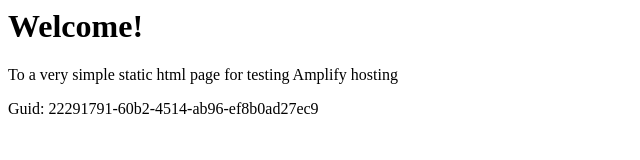
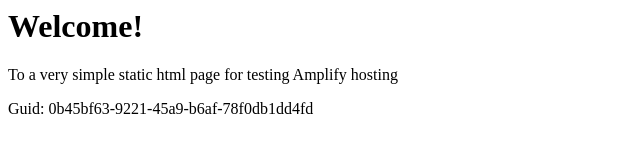
Before and after one commit to aws-aemilia-sfo/Github-PR-Commit-Integration-Test-DoNotTouch-GitHubWebhookPushCanaryTest-v1-preprod-us-west-1, a website: page src/index.html in a window 1280 px wide. Shown: the full height of the page, 0-640 px from the left. Drawn offline with Linux system fonts and the light colour scheme.

Commit message:
commit from integ tests

```diff
--- a/src/index.html
+++ b/src/index.html
@@ -12,6 +12,6 @@
 <body>
     <h1>Welcome!</h1>
     <p>To a very simple static html page for testing Amplify hosting</p>
-    <p>Guid: 22291791-60b2-4514-ab96-ef8b0ad27ec9</p></body>
+    <p>Guid: 0b45bf63-9221-45a9-b6af-78f0db1dd4fd</p></body>
 
 </html>
```
